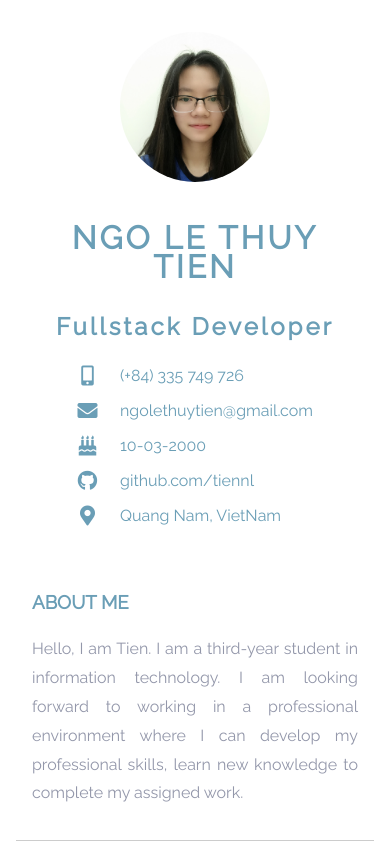
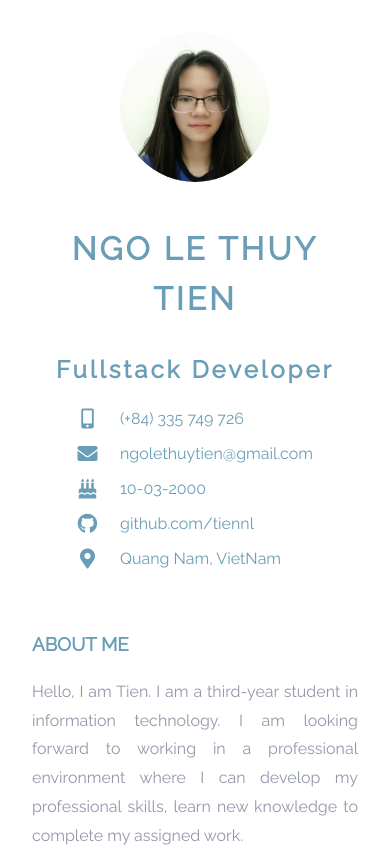
Before and after one commit to tiennl/CV, a plain HTML site: page index.html in a window 390 px wide. Shown: the top 854 px of the page. Drawn offline with Linux system fonts and the light colour scheme.

Commit message:
responsive name

```diff
--- a/style.css
+++ b/style.css
@@ -48,6 +48,10 @@ header .contact .icon{
 header img {
   border-radius: 50%;
   max-width: 150px;
+}
+
+header h1 {
+  line-height: 50px;
 }
 
 h1 {
```
